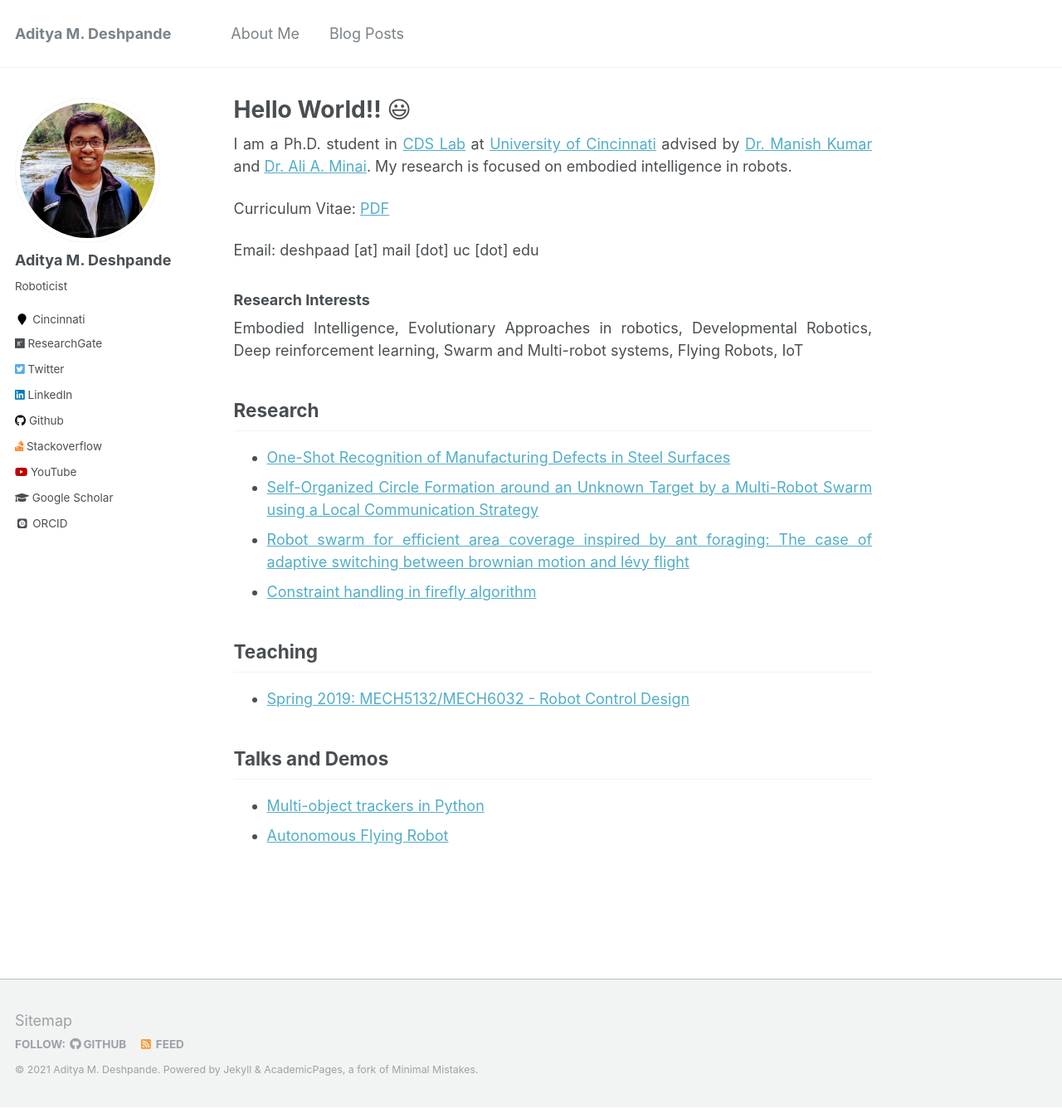
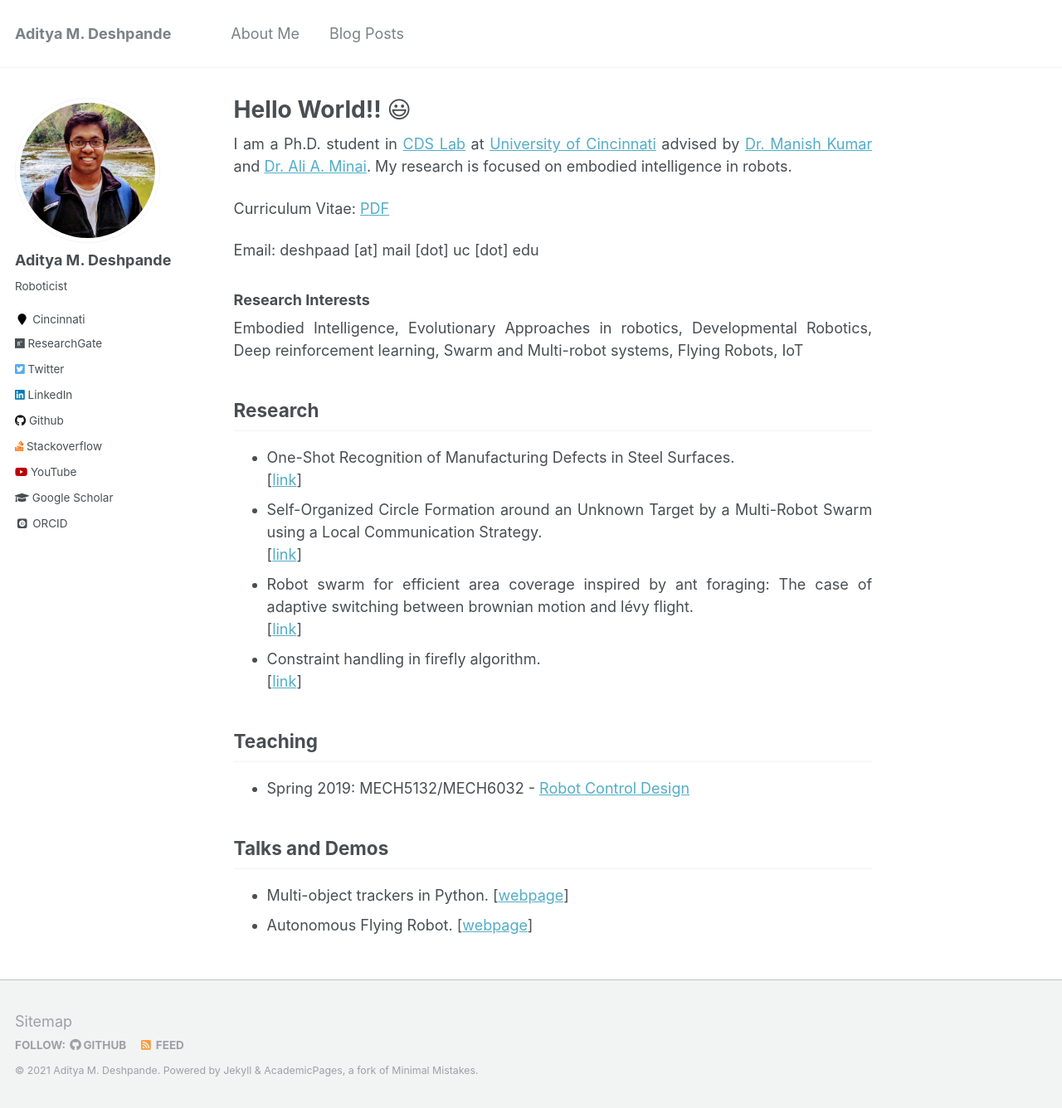
Before and after one commit to adipandas/adipandas.github.io, a Jekyll site: the page built from _pages/about.md, in a window 1280 px wide and 1336 px high. Shown: the whole window at 83% size. Built offline with Jekyll 4.4.1, drawn with Linux system fonts in a browser that asks for light colours; emoji names are drawn with the system emoji font; some web fonts are replaced.

Commit message:
Update about.md

```diff
--- a/_pages/about.md
+++ b/_pages/about.md
@@ -22,15 +22,19 @@ Embodied Intelligence, Evolutionary Approaches in robotics, Developmental Roboti
 </div> -->
 
 ## Research
-* [One-Shot Recognition of Manufacturing Defects in Steel Surfaces](https://adipandas.github.io/one-shot-steel-surfaces/)
-* [Self-Organized Circle Formation around an Unknown Target by a Multi-Robot Swarm using a Local Communication Strategy](https://adipandas.github.io/publications/2018-06-27-self-organized/)
-* [Robot swarm for efficient area coverage inspired by ant foraging: The case of adaptive switching between brownian motion and lévy flight](https://adipandas.github.io/publications/2017-10-11-antlevy/)
-* [Constraint handling in firefly algorithm](https://adipandas.github.io/publications/2013-06-13-firefly/)
+* One-Shot Recognition of Manufacturing Defects in Steel Surfaces.
+  [[link](https://adipandas.github.io/one-shot-steel-surfaces/)]
+* Self-Organized Circle Formation around an Unknown Target by a Multi-Robot Swarm using a Local Communication Strategy.
+  [[link](https://adipandas.github.io/publications/2018-06-27-self-organized/)]
+* Robot swarm for efficient area coverage inspired by ant foraging: The case of adaptive switching between brownian motion and lévy flight.
+  [[link](https://adipandas.github.io/publications/2017-10-11-antlevy/)]
+* Constraint handling in firefly algorithm.
+  [[link](https://adipandas.github.io/publications/2013-06-13-firefly/)]
 
 
 ## Teaching
-* [Spring 2019: MECH5132/MECH6032 - Robot Control Design](https://adipandas.github.io/teaching/2019-spring-teaching-1)
+* Spring 2019: MECH5132/MECH6032 - [Robot Control Design](https://adipandas.github.io/teaching/2019-spring-teaching-1)
 
 ## Talks and Demos
-* [Multi-object trackers in Python](https://adipandas.github.io/multi-object-tracker/)
-* [Autonomous Flying Robot](https://adipandas.github.io/portfolio/flyingrobot/)
+* Multi-object trackers in Python. [[webpage](https://adipandas.github.io/multi-object-tracker/)]
+* Autonomous Flying Robot. [[webpage](https://adipandas.github.io/portfolio/flyingrobot/)]
```
